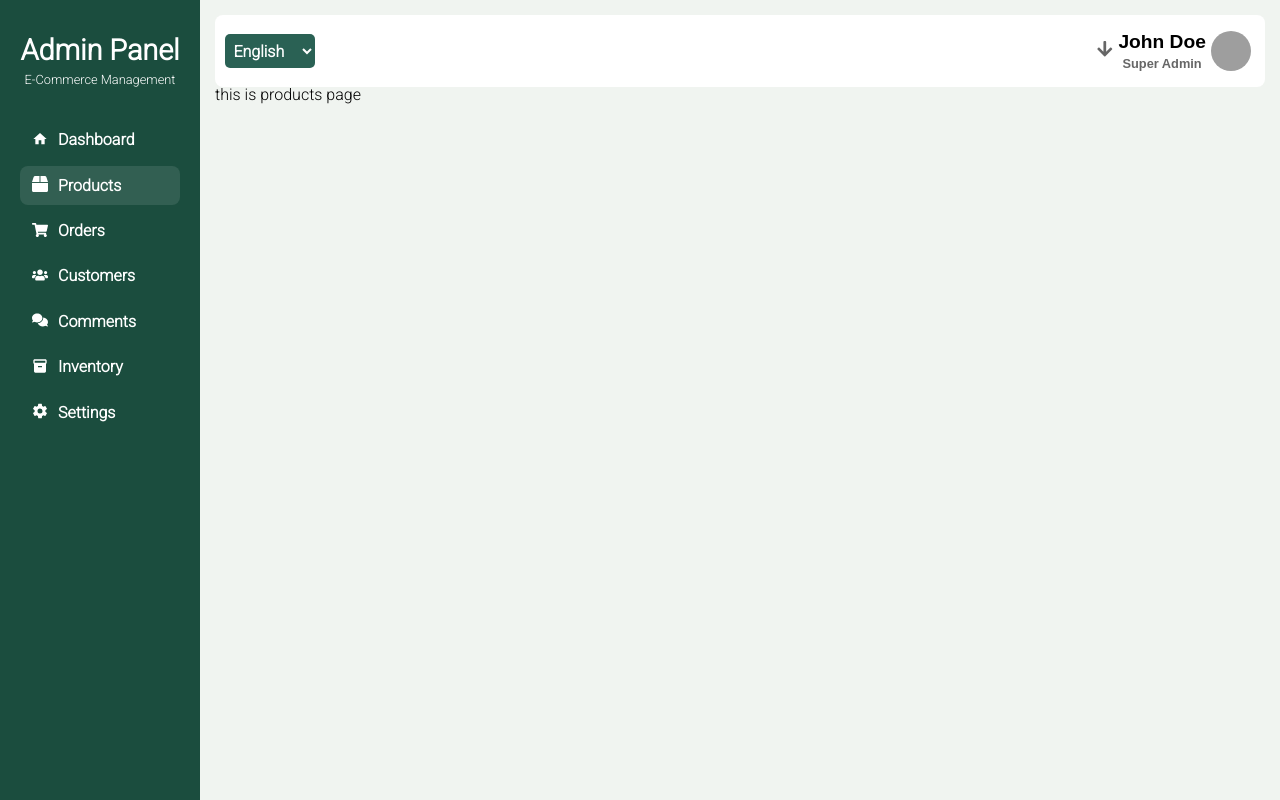
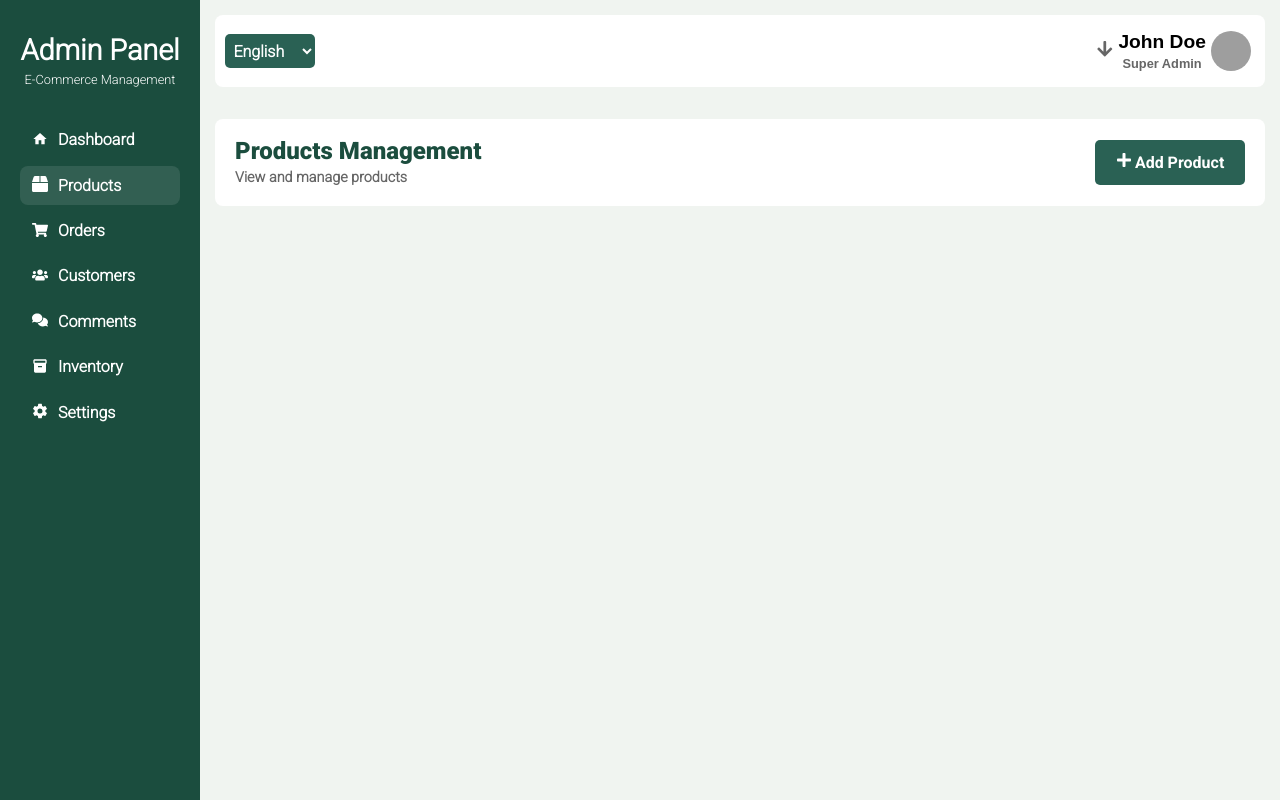
Before and after one commit to mohammadmehdidalvandii/Dashboard, a React (Vite) app in the folder frontend/dashboard/: page /Products in a window 1280 px wide. Built offline with nearby package versions, Linux system fonts and the light colour scheme; grey boxes are pictures that could not be loaded.

Commit message:
add btn_action for model and style model

```diff
--- /dev/null
+++ b/frontend/dashboard/src/components/templates/products/Product/ProductManagement.css
@@ -0,0 +1,38 @@
+.product{
+    display: block;
+    margin-top: 2rem;
+}
+
+
+.addProduct_model{
+    display: block;
+    position: absolute;
+    left: 30%;
+    width: 600px;
+    margin-top: 2rem;
+}
+.addProduct_model select{
+    margin-bottom: 1.5rem;
+}
+.addProduct_model textarea{
+    resize: vertical;
+    min-height: 100px;
+}
+
+/* Responsive management Product */
+@media (max-width : 992px) {
+    .addProduct_model{
+        width: 420px;
+    }
+}
+@media (max-width : 768px) {
+    .addProduct_model{
+        left: 20%;
+        width: 320px;
+    }
+}
+@media (max-width : 576px) {
+    .addProduct_model{
+        left: 10%;
+    }
+}
--- /dev/null
+++ b/frontend/dashboard/src/components/templates/products/Product/ProductManagement.jsx
@@ -0,0 +1,79 @@
+import { useState } from 'react';
+import './ProductManagement.css';
+import { FaPlus } from "react-icons/fa";
+
+
+function Product() {
+    const [addProduct , setAddProduct] = useState(false);
+
+    const handlerShowModelAddProduct = ()=>{
+        setAddProduct(true);
+    }
+
+    const handlerExitModelAddProduct = ()=>{
+        setAddProduct(false);
+    }
+  return (
+    <section className="product box">
+        <div>
+            <div className="management">
+                <div>
+                    <h2>Products Management</h2>
+                    <p>View and manage products</p>
+                </div>
+                <button className='btn' onClick={handlerShowModelAddProduct}>
+                    <span className="icon">
+                        <FaPlus/>
+                    </span>
+                    <span className="text">Add Product</span>
+                </button>
+            </div>
+            {/* AddProduct Model */}
+            {addProduct && (
+                  <div className={addProduct ? "bg_model show " : "bg_model"} >
+                  <div className="model addProduct_model">
+                      <h5 className="title_header">Add New Product</h5>
+                      <form action="#" className="product_form">
+                          <div className="form_group">
+                              <label className='form_label'>Product Name</label>
+                              <input type="text" className='form_input'/>
+                          </div>
+                          <div className="from_group">
+                              <label className='form_label'>Category</label>
+                              <select className='form_input'>
+                                  <option value="">Select Category</option>
+                                  <option value="">Electronics</option>
+                                  <option value="">Clothing</option>
+                                  <option value="">Books</option>
+                              </select>
+                          </div>
+                          <div className="form_group">
+                              <label className='form_label'>Price</label>
+                              <input type="text" className='form_input'/>
+                          </div>
+                          <div className="form_group">
+                              <label className='form_label'>Stock</label>
+                              <input type="text" className='form_input'/>
+                          </div>
+                          <div className="form_group">
+                              <label className='form_label'>Description</label>
+                              <textarea className="form_input" rows="4"></textarea>
+                          </div>
+                          <div className="form_group">
+                              <label className='form_label'>Product Image</label>
+                              <input type="file" className='form_input' accept='image/*'/>
+                          </div>
+                          <div className="btn_action">
+                              <button className="btn_save">Save Product</button>
+                              <button className="btn_cancel" onClick={handlerExitModelAddProduct}>Cancel</button>
+                          </div>
+                      </form>
+                  </div>
+              </div>
+            )}
+        </div>
+    </section>
+  )
+}
+
+export default Product
--- a/frontend/dashboard/src/page/Products/Products.jsx
+++ b/frontend/dashboard/src/page/Products/Products.jsx
@@ -1,11 +1,11 @@
 import MetaTag from "../../hook/MetaTag/MetaTag"
-
+import ProductManagement from "../../components/templates/products/Product/ProductManagement"
 
 function Products() {
   return (
     <>
       <MetaTag title="Dashboard  | Products"/>
-       this is products page
+      <ProductManagement/>
     </>
   )
 }
--- a/frontend/dashboard/src/style/main.css
+++ b/frontend/dashboard/src/style/main.css
@@ -83,6 +83,42 @@ body {
     z-index: 888;
 }
 
+
+/* Model */
+.model{
+    display: block;
+    background-color: var(--white-color);
+    padding: 1rem;
+    border-radius: 0.5rem;
+}
+.bg_model{
+    position: fixed;
+    top: 0;
+    left: 0;
+    width: 100%;
+    height: 100%;
+    background: rgba(0,0,0,0.6);
+    z-index: 1000;
+    justify-content: center;
+    align-items: center;
+}
+.bg_model.show{
+    animation: modalFadeIn 0.3s ease;
+}
+
+@keyframes modalFadeIn {
+    from {
+        opacity: 0;
+        transform: translateY(-20px);
+    }
+    to {
+        opacity: 1;
+        transform: translateY(0);
+    }
+}
+
+
+/* rtl */
 .rtl{
     direction: rtl;
 }
@@ -95,38 +131,83 @@ body {
     color: var(--primary-dark);
     margin-bottom: 1rem;
 }
+
 .box{
     display: block;
     width: 100%;
     background-color: var(--white-color);
     padding: 1.25rem;
+    border-radius: 0.5rem;
 }
 
 
-.form-group {
+/* Management styles */
+.management{
+    display: flex;
+    align-items: center;
+    justify-content: space-between;
+}
+.management div{
+    display: block;
+}
+.management h2{
+    display: block;
+    font-family: var(--roboto-black);
+    font-size: 1.5rem;
+    color: var(--primary-dark);
+}
+.management p{
+    display: block;
+    margin-top: 0.5rem;
+    font-family: var(--roboto-light);
+    font-size: 0.9rem;
+    font-weight: 700;
+    color: var(--text-light);
+}
+.management button{
+    width: 150px;
+    font-family: var(--roboto-bold);
+    font-size: 1rem;
+}
+.management .icon{
+    margin-right: 0.2rem;
+}
+
+.form_group {
     margin-bottom: 1.5rem;
 }
 
-.form-group label {
+.form_group label {
     display: block;
     margin-bottom: 0.5rem;
     color:var(--text-dark);
-    font-size: 0.9rem;
+    font-family: var(--roboto-bold);
+    font-weight: 700;
+    font-size: 0.8rem;
 }
 
-.input-group {
+.input_group {
     position: relative;
 }
 
-.input-group i {
+.input_group i {
     position: absolute;
     left: 1rem;
     top: 50%;
     transform: translateY(-50%);
     color:var(--text-light);
 }
-
-.form-control {
+.form_input {
+    display: block;
+    margin-top: 0.5rem;
+    width: 100%;
+    padding: 10px 12px;
+    border: 1px solid #ddd;
+    border-radius: 0.4rem;
+    font-size: 14px;
+    transition: border-color 0.3s;
+}
+.form_control {
     width: 100%;
     padding: 0.8rem 1rem 0.8rem 2.5rem;
     border: 1px solid var(--border-color);
@@ -135,11 +216,43 @@ body {
     transition: border-color 0.3s ease;
 }
 
-.form-control:focus {
+.form_control:focus {
     outline: none;
     border-color:var(--primary-color);
 }
 
+/* Button Action  */
+.btn_action {
+    display: flex !important;
+    align-items: center;
+    gap: 1rem ;
+}
+.btn_action button{
+    display: flex;
+    align-items: center;
+    justify-content: center;
+    gap: 1rem;
+    border: none;
+    width: 100%;
+    height: 2.5rem;
+    border-radius: 0.5rem;
+    font-family: var(--roboto-light);
+    font-weight: 650;
+    font-size: 1rem;
+    color: var(--white-color);
+    transition: background-color 0.3s ease;
+    cursor: pointer;
+}
+
+.btn_save{
+    background:var(--primary-color);
+    &:hover{
+        background-color: var(--primary-dark);
+    }
+}
+.btn_cancel{
+    background-color: #95a5a6;
+}
 /* Status Colors */
 .status-completed {
     background-color: #e8f5e9;
@@ -222,7 +335,13 @@ td {
     }
 }
 @media (max-width : 576px) {
-
+    .management{
+        display: block;
+    }
+    .management button{
+        margin-top: 1rem;
+        width: 100%;
+    }
 }
 @media (max-width : 320px) {
 
```
